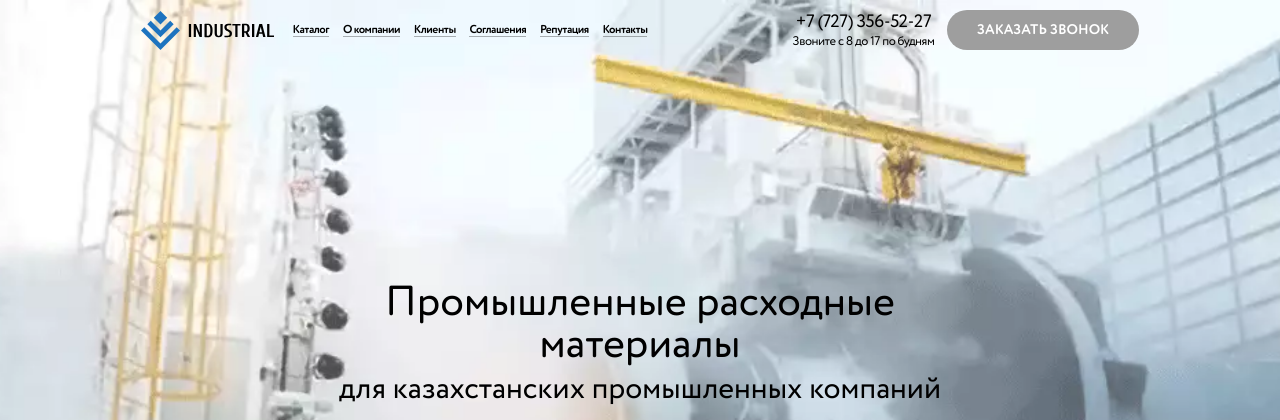
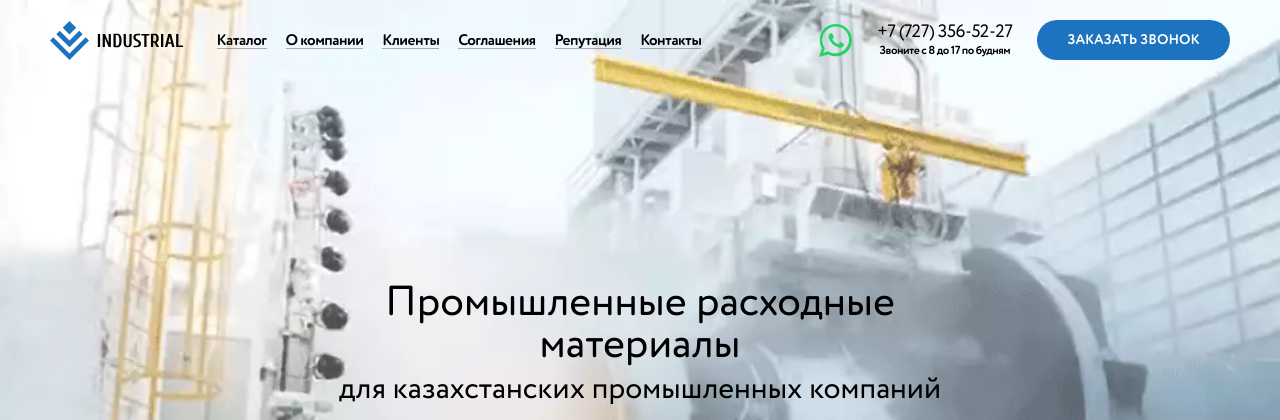
Before and after one commit to kashirin-dm/industrial.kz, a PHP site: page / in a window 1280 px wide. Shown: the top 420 px of the page. Run offline with PHP 8.4, Linux system fonts and the light colour scheme; grey boxes are pictures that could not be loaded.

Commit message:
add whatsapp icon, style header, bug fix, media.css for header

```diff
--- a/DEV/index.html
+++ b/DEV/index.html
@@ -93,6 +93,7 @@
                     <li><a href="#">Контакты</a></li>
                 </ul>
             </nav>
+            <a href="#" class="whatsapp"></a>
             <div class="top-phone">
                 <a href="tel:+77273565227" title="Позвонить по телефону или Skype">+7 (727) 356-52-27</a>
                 <p>Звоните с 8 до 17 по будням</p>
--- a/DEV/s.industrial.kz/stat/s/core.css
+++ b/DEV/s.industrial.kz/stat/s/core.css
@@ -94,11 +94,11 @@ b, strong {font-weight: 700;}
 #top-menu {
     font-family: 'Circe Rounded', sans-serif;
     position: fixed;
-    grid-template-columns: 10% auto 1fr auto auto 10%;
+    grid-template-columns: 10% auto 1fr minmax(60px,7vh) auto auto 10%;
     grid-template-rows: minmax(60px,7vh);
-    column-gap: 1%;
+    column-gap: 2%;
     align-items: center;
-    width: 100%;
+    width: 98%;
     height: 100%;
     min-height: 60px;
     max-height: 7vh;
@@ -106,6 +106,7 @@ b, strong {font-weight: 700;}
     z-index: 10;
     overflow: hidden;
     transition: background-color .2s ease-in-out;
+    border-radius: 10px; margin-top: .8%; margin-left: 1%;
 }
 #top-menu>* {
     display: inline-grid;
@@ -154,24 +155,36 @@ b, strong {font-weight: 700;}
 }
 #top-menu nav ul li a:active {color: #8a2221;}
 
+#top-menu .whatsapp {
+    background-image: url(../../../i.industrial.kz/stat/i/wsp.svg);
+    background-repeat: no-repeat;
+    background-size: cover;
+    justify-self:end;
+    display: inline-grid;
+    height: 55%;
+    width: 55%;
+}
+
 #top-menu .top-phone {
     letter-spacing: -0.5px;
     font-size: 100%;
     justify-content: center;
-    padding: 0 7%; text-align: center;
+    text-align: center;
+    line-height: 1.2;
 }
 #top-menu .top-phone p{
     letter-spacing: -0.5px;
-    font-size: 70%;
+    font-size: 65%;
+    line-height: 1.2;
+    font-weight: 700;
 }
 #top-menu .top-phone a{color: #000;}
 #top-menu .top-phone a:hover{text-decoration: none; color: #417d00;}
 #top-menu .top-phone a:active{color: #18374d;}
 
 #top-menu .callback {
-    grid-column: 5;
-    background:#44bb6e;
-    background-image: url(../../../i.industrial.kz/stat/i/source.gif); background-repeat: no-repeat; background-position: bottom;
+    grid-column: 6;
+    background:#1d73bf;
     padding: 0 30px;
     border-radius: 50px;
     font-size:77.78%;
@@ -191,7 +204,6 @@ b, strong {font-weight: 700;}
     color: #e1f3ff;
 }
 /* END Top Menu Desktop */
-
 
 
 
--- a/DEV/s.industrial.kz/stat/s/media.css
+++ b/DEV/s.industrial.kz/stat/s/media.css
@@ -43,7 +43,12 @@ and (orientation : portrait) {
 /* Desktops and laptops ----------- */
 @media only screen
 and (min-width : 1224px) {
-/* Styles */
+    #top-menu {
+        grid-template-columns: 1% auto 1fr minmax(60px,7vh) auto auto 1%;
+    }
+    #top-menu nav {
+        font-size: 1.2vw;
+    }
 }
 
 /* Large screens ----------- */
```
Also changed, not shown: DEV/i.industrial.kz/stat/i/wsp.orig.svg (added), DEV/i.industrial.kz/stat/i/wsp.svg (added).
